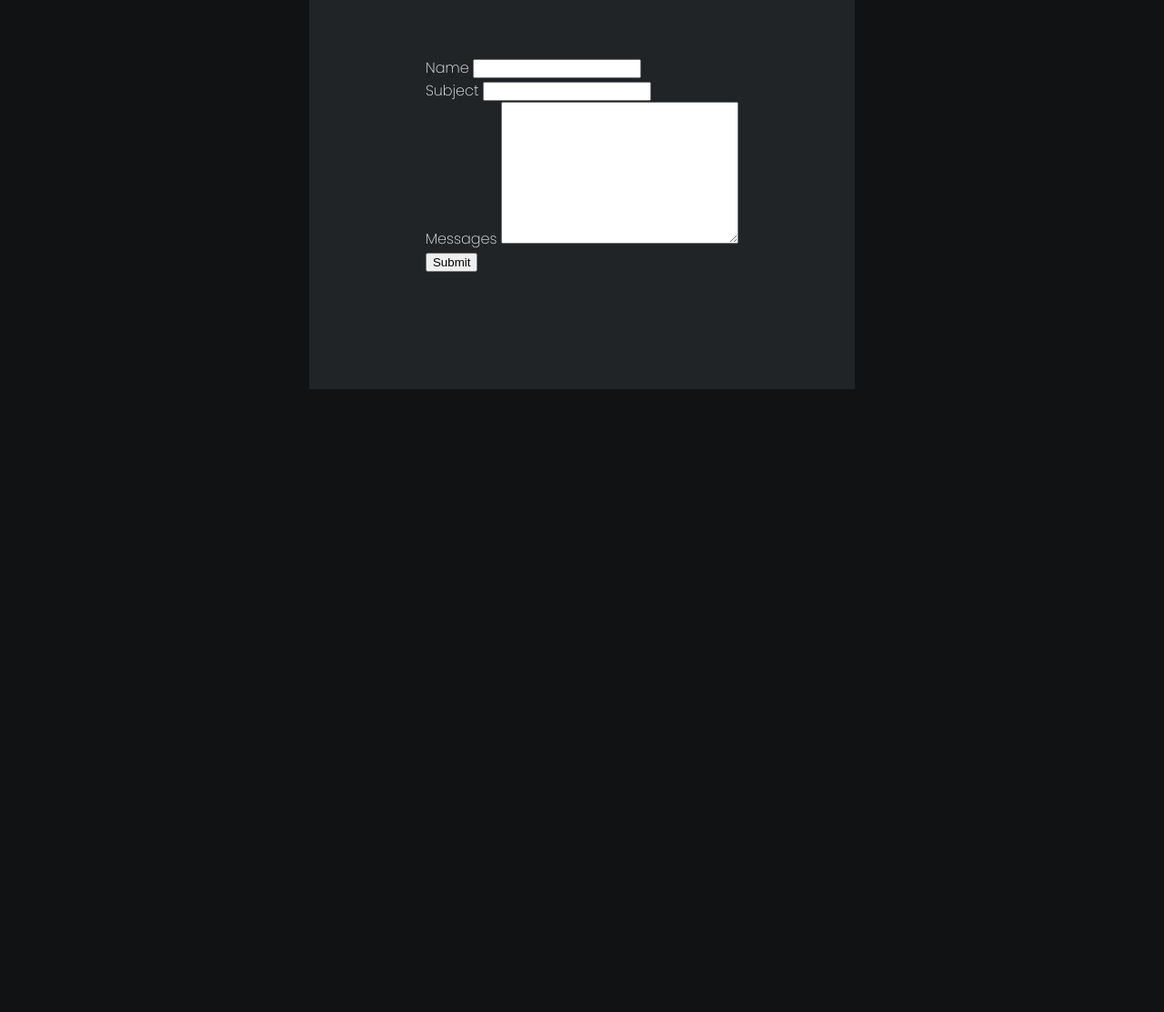
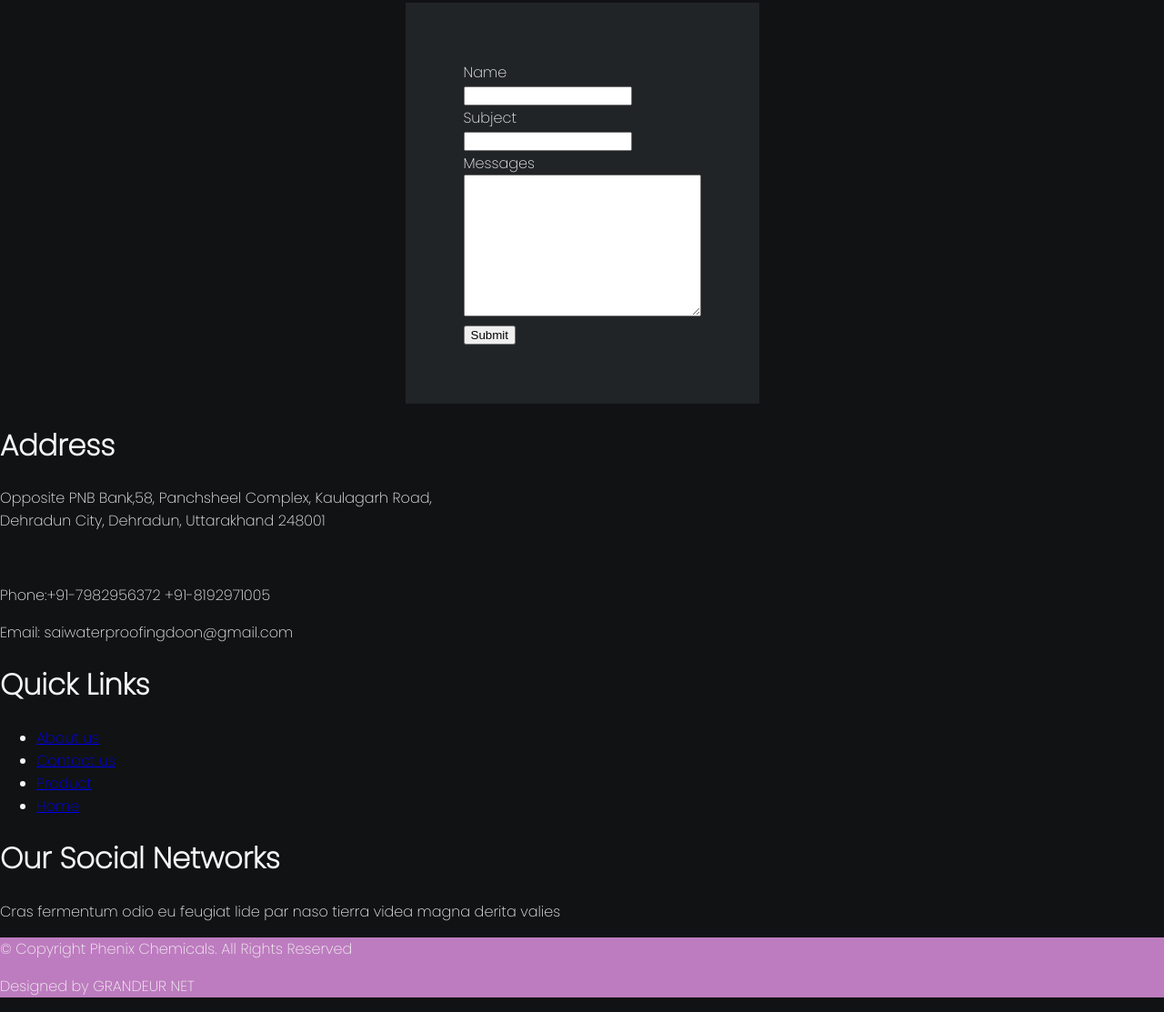
Before and after one commit to Rishab-Rana/Phenix-Chemical, a plain HTML site: page index.html in a window 1280 px wide. Shown: the part 2276-3389 px from the top of the page at 91% size. Before the commit the page ends 2704 px from the top, so only its background shows below. Drawn offline with Linux system fonts and the light colour scheme.

Commit message:
added footer

```diff
--- a/CSS/index.css
+++ b/CSS/index.css
@@ -5,6 +5,7 @@ body {
   height: 100%;
   margin: 0;
   padding: 0;
+  scroll-behavior: smooth;
 }
 
 .container-one{
@@ -15,9 +16,9 @@ body {
   display: flex;
   justify-content: space-between;
   background-color: #BD7CBF;
-  position: fixed; /* Make it stick/fixed */
-  top: 0; /* Stay on top */
-  width: 100%; /* Full width */
+  position: fixed;
+  top: 0;
+  width: 100%;
   transition: top 0.3s; /* Transition effect when sliding down (and up) */
   z-index: 99;
   font-size: x-small;
@@ -40,7 +41,7 @@ body {
   display: none;
   list-style: none;
   position: fixed;
-  top: 10%;
+  top: 5%;
   left: 0%;
   width: 100%;
   height: 100%;
@@ -49,10 +50,8 @@ body {
 
 .nav-middle-ul li:hover{
     text-decoration: underline;
-    text-decoration-color: whitesmoke;
-
+    text-decoration-color: #BD7CBF;
 }
-
 .nav-left {
   display: flex;
   align-items: center;
@@ -153,6 +152,9 @@ background-color: #BD7CBF;
   position: relative;
 }
 
+.row-designed{
+  background-color: #BD7CBF
+}
 
 
 /* third Container */
@@ -193,7 +195,6 @@ display: flex;
 
 }
 
-
 /* contact me section */
 
 .container-four{
@@ -203,7 +204,7 @@ display: flex;
 
 .form-card{
   background-color: #202427;
-  padding: 10% 10%;
+  padding: 5% 5%;
 }
 
 /* meadia quiry */
--- a/index.html
+++ b/index.html
@@ -166,7 +166,7 @@
     <!-- Third Container :- Testimonial -->
 
     <div class="container-third">
-        <h1 style="text-align: center">TESTIMONIAL</h1>
+        <h1 style="text-align: center; text-decoration: overline; text-decoration-color: #BD7CBF;">TESTIMONIAL</h1>
         <div class="row">
             <div class="col col-testimonial">
                 <div class="card card-testimonial" id="card-testimonial1">
@@ -214,16 +214,51 @@
 
 
     <!-- contact me section -->
+    <h1 style="text-align: center; text-decoration: overline; text-decoration-color: #BD7CBF;">Contact</h1>
     <div class="container-four">
         <form class="form-card" action="">
-            <label for="name">Name</label>
+            <label for="name">Name</label><br>
             <input type="text"><br>
-            <label for="Subject">Subject</label>
+            <label for="Subject">Subject</label><br>
             <input type="text" class="form-subject" name="" id=""><br>
-            <label for="Messages" >Messages</label>
+            <label for="Messages">Messages</label><br>
             <textarea name="" id="" cols="30" rows="10"></textarea><br>
             <input type="submit">
         </form>
+    </div>
+
+
+    <!-- footer Section -->
+
+    <div class="container-five">
+        <div class="row footer-row1">
+            <div class="col">
+                <h1>Address</h1>
+                <p>Opposite PNB Bank,58, Panchsheel Complex, Kaulagarh Road,<br>
+                    Dehradun City, Dehradun, Uttarakhand 248001</p>
+                <br>
+                <p>Phone:+91-7982956372
+                    +91-8192971005</p>
+                <p>Email: saiwaterproofingdoon@gmail.com</p>
+            </div>
+            <div class="col">
+                <h1>Quick Links</h1>
+                <ul>
+                    <li><a href="#">About us</a></li>
+                    <li><a href="#">Contact us</a></li>
+                    <li><a href="#">Product</a></li>
+                    <li><a href="#">Home</a></li>
+                </ul>
+            </div>
+            <div class="col">
+                <h1>Our Social Networks</h1>
+                <p>Cras fermentum odio eu feugiat lide par naso tierra videa magna derita valies</p>
+            </div>
+        </div>
+        <div class="row row-designed">
+            <p> © Copyright Phenix Chemicals. All Rights Reserved</p>
+            <p>Designed by GRANDEUR NET</p>
+        </div>
     </div>
     <script src="Script/index.js"></script>
 </body>
```
Also changed, not shown: 3 other files.
